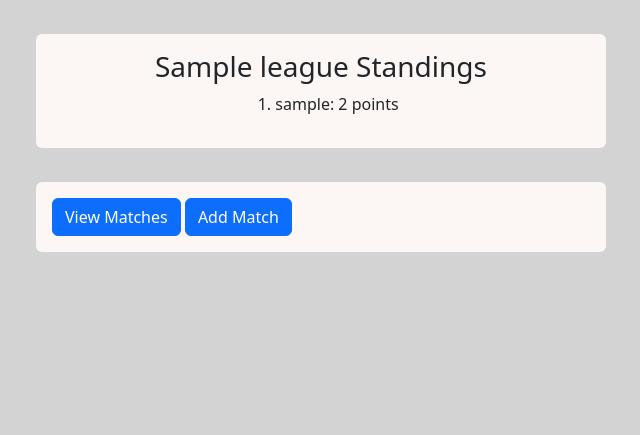
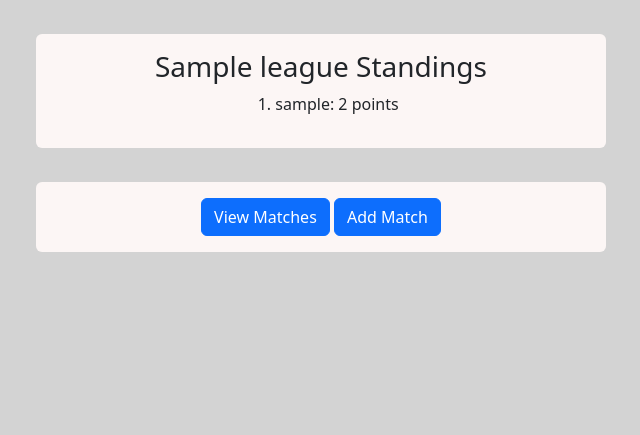
Before and after one commit to MorganStenberg/League-hub, a Django app: a page that uses league/templates/league/detailed_league.html in a window 1280 px wide. Shown: the part 56-491 px from the top of the page, without its empty margins (319-959 px from the left). Run offline with Django 4.2, Linux system fonts and the light colour scheme; a user stored in the database is signed in; tables that the repository leaves empty hold one stand-in row (values such as "Sample post"); some libraries are stand-ins or nearby versions.

Commit message:
clean up detailed league template

```diff
--- a/league/templates/league/detailed_league.html
+++ b/league/templates/league/detailed_league.html
@@ -7,7 +7,7 @@
 
 
 
-<div class="d-flex align-items-center justify-content-center">
+
   <div class="container">
       <div class="row justify-content-center">
           <div class="col-12 col-md-6 p-3 rounded detailed-league">
@@ -23,12 +23,12 @@
           </div>
       </div>
   </div>
-</div>
 
-<div class="d-flex align-items-center justify-content-center">
+
+
     <div class="container">
       <div class="row justify-content-center">
-      <div class="col-12 col-md-6 p-3 rounded detailed-league">
+        <div class="col-12 col-md-6 p-3 text-center rounded detailed-league">
 
           <!-- Button for collapsing all matches  -->
 
@@ -38,24 +38,34 @@
           </button>
 
           <div class="table-container collapse" id="viewMatches">
-          <table class="table align-middle">
+            <table class="table table-borderless align-middle">
               <tbody>
                 {% for match in all_matches %}
                 <tr>
                   <th scope="col">{{ match.home_team }} </th>
                   <td scope="col">{{ match.home_team_score }} </td>
-                <td rowspan="2" class="text-center border"> {{ match.date }}</td>
-                <td rowspan="2" class="text-center border"> {{ match.league.name }}</td>
+                  <td rowspan="2" class="text-center"> {{ match.date }}</td>
 
                   <!-- edit matches, credit to CI-Walkthrough  -->
                   {% if user == match.home_team or user == match.away_team %}
-                <td rowspan="2" class="text-center border"><a
-                    href="{% url 'edit_match' slug=league_instance.slug match_id=match.id %}"
-                    class="btn btn-primary">Edit
-                    match</a>
+                  <td rowspan="2" class="text-center">
+                    <a href="{% url 'edit_match' slug=league_instance.slug match_id=match.id %}"
+                      class="btn btn-primary btn-sm">Edit match
+                    </a>
                   </td>
-                <td rowspan="2" class="text-center border"><button class="btn btn-primary btn-delete"
-                    data-match_id="{{ match.id }}">Delete match</button>
+                  <td rowspan="2" class="text-center">
+                    <button class="btn btn-primary btn-sm btn-delete"
+                      data-match_id="{{ match.id }}">Delete match
+                    </button>
+                  </td>
+                  {% else %}
+                  <td rowspan="2" class="text-center">
+                    <button class="btn btn-info btn-sm">You can only edit your own matches
+                    </button>
+                  </td>
+                  <td rowspan="2" class="text-center">
+                    <button class="btn btn-info btn-sm">You can only delete your own matches
+                    </button>
                   </td>
                   {% endif %}
 
@@ -64,7 +74,9 @@
                   <th scope="row">{{ match.away_team }}</th>
                   <td>{{ match.away_team_score }}</td>
                 </tr>
+
                 {% endfor %}
+
               </tbody>
             </table>
           </div>
@@ -88,11 +100,11 @@
               </div>
             </div>
           </div>
-
         </div>
       </div>
     </div>
-</div>
+
+
 
       <!-- Delete confirmation modal - credit to CI-Walkthrough -->
 <div class="modal fade" id="deleteModal" tabindex="-1" aria-labelledby="deleteModalLabel" aria-hidden="true">
```
Lines whose indentation alone changed are shown as unchanged.
